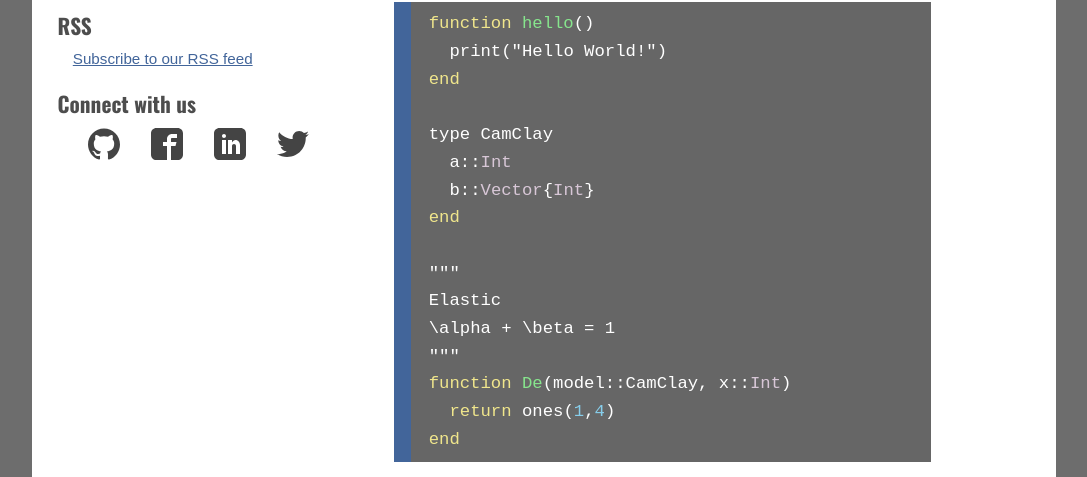
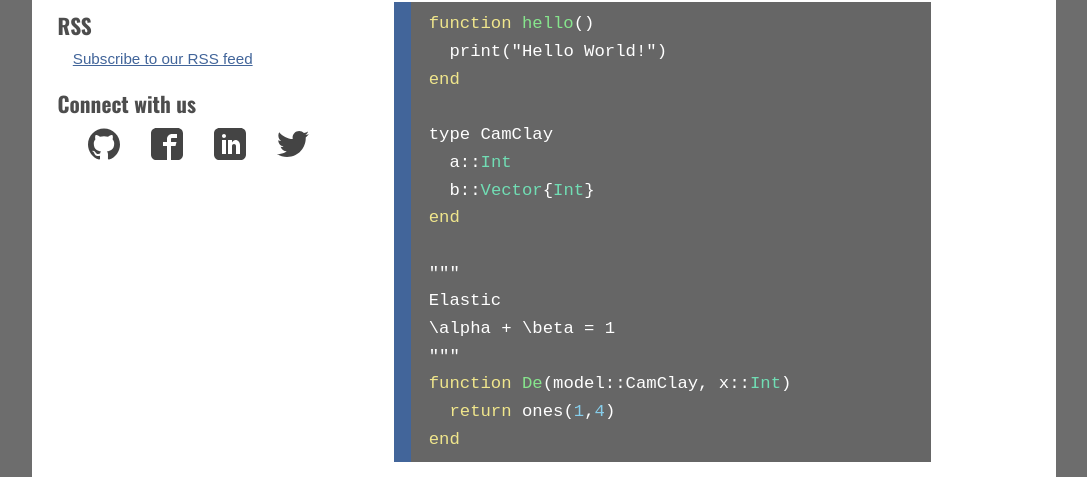
Before and after one commit to quangvunp/geomechanics, a Jekyll site: the page built from _posts/2018-02-22-coding-syntax.md, in a window 1280 px wide. Shown: the part 434-911 px from the top of the page, without its empty margins (96-1183 px from the left). Built offline with Jekyll 4.4.1, drawn with Linux system fonts in a browser that asks for light colours; comment, search, counter and statistics services are not loaded.

Commit message:
Update syntax-highlighting.scss

```diff
--- a/css/syntax-highlighting.scss
+++ b/css/syntax-highlighting.scss
@@ -31,7 +31,7 @@
   .kn { color: #f0e68c} /* Keyword.Namespace */
   .kp { color: #f0e68c} /* Keyword.Pseudo */
   .kr { color: #f0e68c} /* Keyword.Reserved */
-  .kt { color: #d8c7d7} /* Keyword.Type */
+  .kt { color: #71ddb4} /* Keyword.Type */
   .ld { color: #ffffff} /* Literal.Date */
   .m { color: #ffffff} /* Literal.Number */
   .s { color: #ffffff} /* Literal.String */
```
